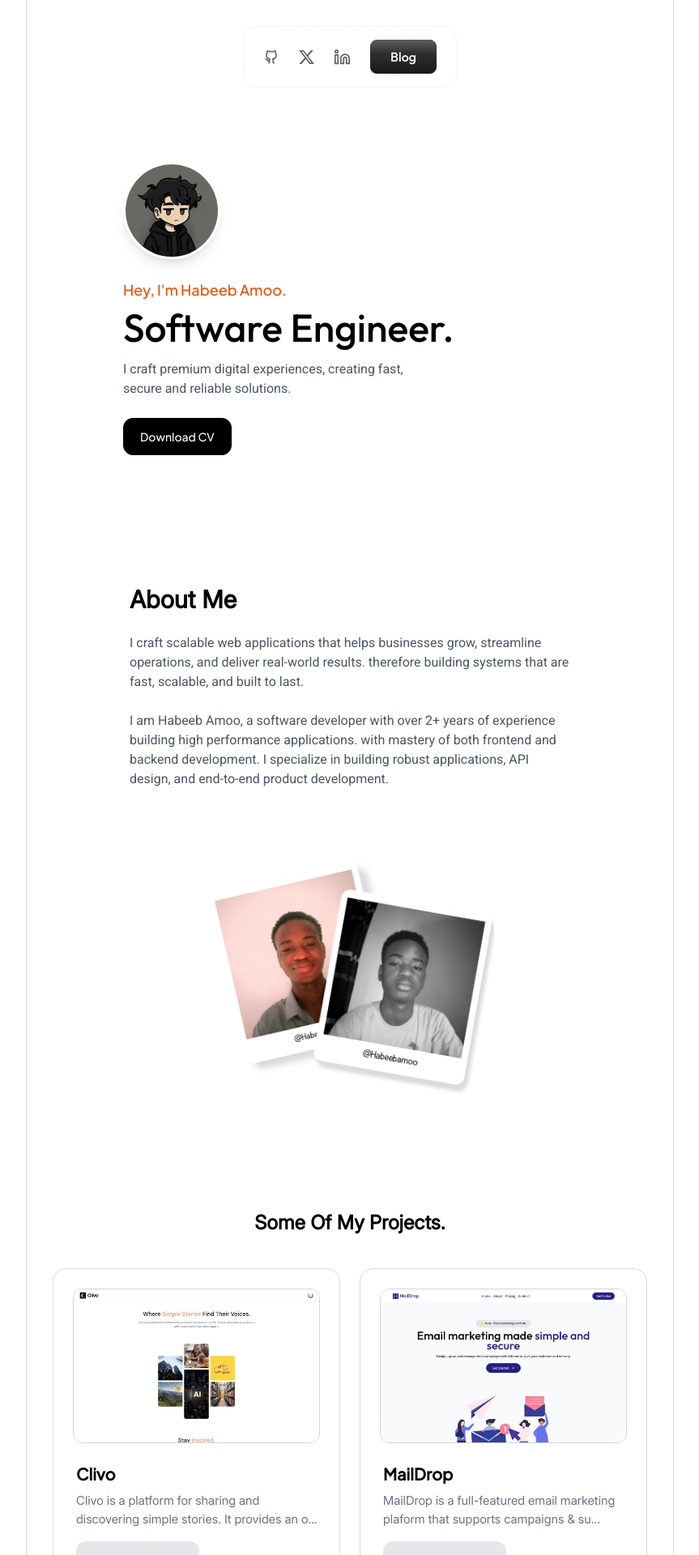
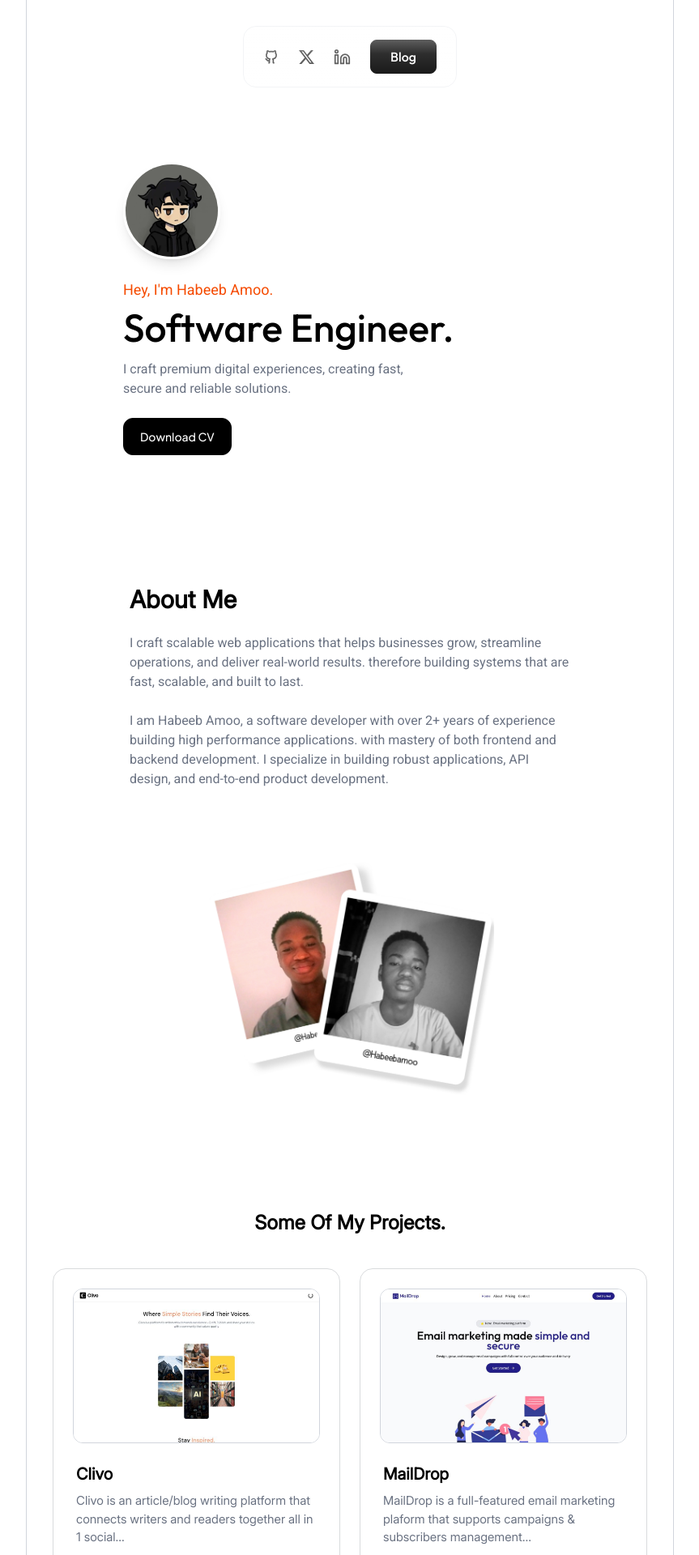
Before and after one commit to Habeebamoo/MyPortfolio, a Next.js app: page / in a window 1280 px wide. Shown: the top 1920 px of the page at 81% size, without its empty margins (208-1071 px from the left). Built offline with nearby package versions, Linux system fonts and the light colour scheme.

Commit message:
updated CV

```diff
--- a/components/Hero.tsx
+++ b/components/Hero.tsx
@@ -8,7 +8,7 @@ const Hero = () => {
   const router = useRouter()
 
   const toCv = () => {
-    router.push("https://drive.google.com/file/d/1TnoG0xwQkDlw2Rj_gtHwbfEobqXFKTnH/view?usp=drive_link")
+    router.push("https://drive.google.com/file/d/1WR548ukwwPpgbrW4S1meLXjHdiHHZWs9/view?usp=sharing")
   };
 
   return (
@@ -22,13 +22,13 @@ const Hero = () => {
         animate="show"
         variants={heroText}
       >
-        <h1 className="font-jsans text-orange-600 mt-6 md:text-lg" data-aos="zoom-in">
+        <h1 className="font-roboto text-orange-600 mt-6 md:text-lg" data-aos="zoom-in">
           Hey, I'm Habeeb Amoo.
         </h1>
 
         <h1 className="text-3xl md:text-5xl font-outfit mt-2">Software Engineer.</h1>
 
-        <p className="mt-2 md:mt-4 text-gray-600 mb-6 w-[90%] font-roboto md:w-[70%]">
+        <p className="mt-2 md:mt-4 text-gray-500 mb-6 w-[90%] font-roboto md:w-[70%]">
           I craft premium digital experiences, creating fast, secure and reliable solutions.
         </p>
       </motion.div>
--- a/components/Main.tsx
+++ b/components/Main.tsx
@@ -15,10 +15,10 @@ const Main = () => {
         {/* About me */}
         <div className="mt-40 px-2">
           <h1 className="font-inter text-2xl md:text-3xl font-bold">About Me</h1>
-          <p className="leading-6 text-gray-600 font-roboto mt-6">
+          <p className="leading-6 text-gray-500 font-roboto mt-6">
             I craft scalable web applications that helps businesses grow, streamline operations, and deliver real-world results. therefore building systems that are fast, scalable, and built to last.
           </p>
-          <p className="leading-6 text-gray-600 font-roboto mt-6">
+          <p className="leading-6 text-gray-500 font-roboto mt-6">
             I am Habeeb Amoo, a software developer with over 2+ years of experience building high performance applications. with mastery of both frontend and backend development. I specialize in building robust applications, API design, and end-to-end product development.
           </p>
         </div>
--- a/components/ProjectDisplay.tsx
+++ b/components/ProjectDisplay.tsx
@@ -31,9 +31,9 @@ const ProjectDisplay = ({ img, title, description, location }: Props) => {
         <img src={img} className="w-full h-full" />
       </div>
       <div className="pl-1 mb-2 mt-6">
-        <h1 className="font-jsans font-bold text-xl">{title}</h1>
+        <h1 className="font-inter font-bold text-xl">{title}</h1>
 
-        <p className="mt-2 font-inter text-[15px] text-gray-500 mb-4">{truncate(description, 80)}</p>
+        <p className="mt-2 font-inter text-[15px] text-gray-500 mb-4">{truncate(description, 100)}</p>
 
         <button
           onClick={toProject}
--- a/data/projects.ts
+++ b/data/projects.ts
@@ -4,9 +4,9 @@ export const projects: Project[] = [
    {
     slug: "clivo",
     name: "Clivo",
-    description: "Article Writting Platform",
+    description: "Article Writing Platform",
     stack: ["React.js", "TypeScript", "Golang", "PostgreSQL"],
-    about: "Clivo is a platform for sharing and discovering simple stories. It provides an online space for article writers and readers all in one friendly social app.",
+    about: "Clivo is an article/blog writing platform that connects writers and readers together all in 1 social platform.",
     url: "https://myclivo.com",
     repo: "https://github.com/Habeebamoo",
     images: ["/clivo1.png", "/clivo2.png", "/clivo3.png", "/clivo4.png"],
```
